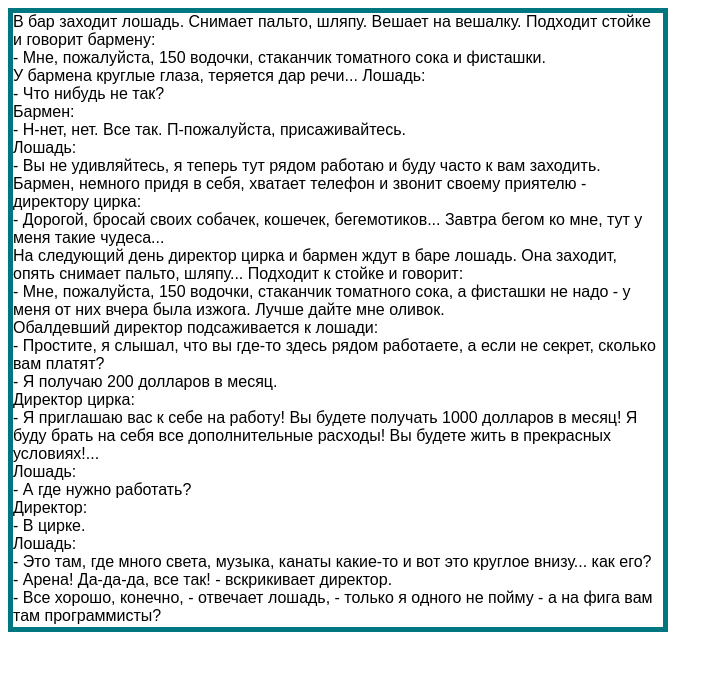
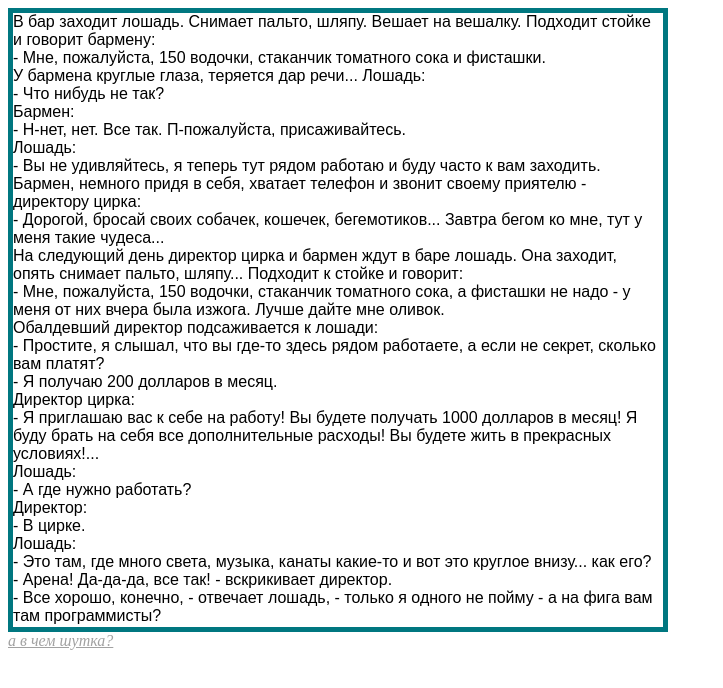
Before and after one commit to khkrn/cours_frontend_test, a plain HTML site: page index.html in a window 1280 px wide. Shown: the whole page, without its empty margins (0-723 px from the left). Drawn offline with Linux system fonts and the light colour scheme.

Commit message:
Update index.html

```diff
--- a/index.html
+++ b/index.html
@@ -12,6 +12,10 @@
         width: 650px;
         height: 614px;
         overflow: hidden;
+      }
+      a{
+        font-style: italic;
+        color:rgba(0, 0, 0, 0.368);
       }
 
     </style>
@@ -68,6 +72,7 @@
 
 - Все хорошо, конечно, - отвечает лошадь, - только я одного не пойму - а на фига вам там программисты?
     </div>
+    <a href="">а в чем шутка?</a>
 
   </body>
 </html>
```
